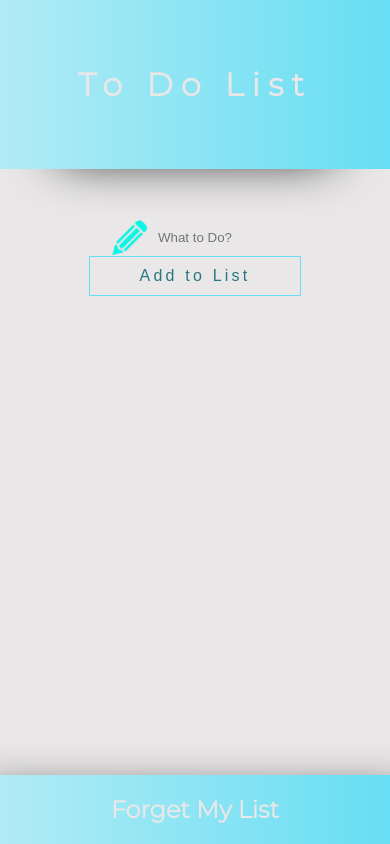
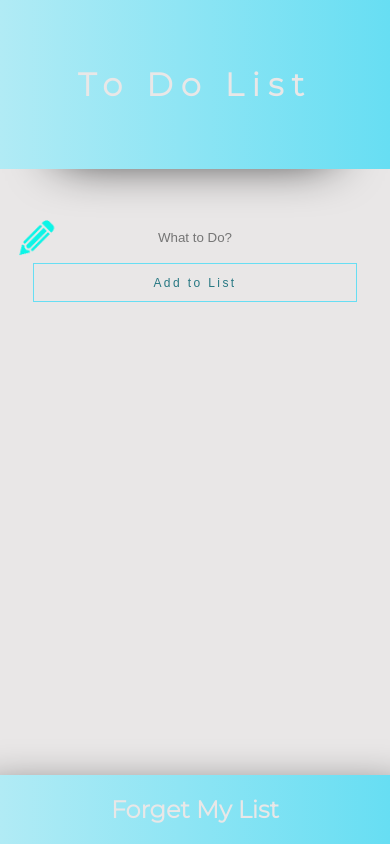
Before and after one commit to Mbarbotiko/new-to-do-list, a React (Create React App) app: page / in a window 390 px wide. Built offline with nearby package versions, Linux system fonts and the light colour scheme.

Commit message:
add media styles to submit button and todolist

```diff
--- a/src/components/SubmitButton.scss
+++ b/src/components/SubmitButton.scss
@@ -10,3 +10,11 @@
     letter-spacing: .2em;
     height:100%;
 }
+
+@media(max-width:420px){
+    .SubmitButton{
+        padding: 3% 32%;
+        text-align: center;
+        font-size: .75em;
+    }
+ }
--- a/src/components/ToDoItem.scss
+++ b/src/components/ToDoItem.scss
@@ -74,13 +74,24 @@
  }
 
   @media(max-width:768px){
+    .Todo-card{
+        height:18vw;
+    }
+
     .Todo-card p{
         font-size: 1em;
+        line-height: 5em;
     }
 
     .Todo-card span{
         font-size: 1em;
-        line-height: 5em;
+        line-height: 6em;
+    }
+
+    //img in card
+    .Todo-card div:nth-child(1){
+       width:20%;
+       padding-left:5%;
     }
  }
 
--- a/src/components/ToDoList.scss
+++ b/src/components/ToDoList.scss
@@ -24,10 +24,22 @@
   outline: none;
 }
 
-
 @media(max-width:1650px){
   .List{
     width:80%;
+  }
+}
+
+@media(max-width:1250px){
+  .Input input{
+    width: 80%;
+    margin-bottom:2%;
+  }
+}
+
+@media(max-width:768px){
+  .Input input{
+    width: 100%;
   }
 }
 
```
